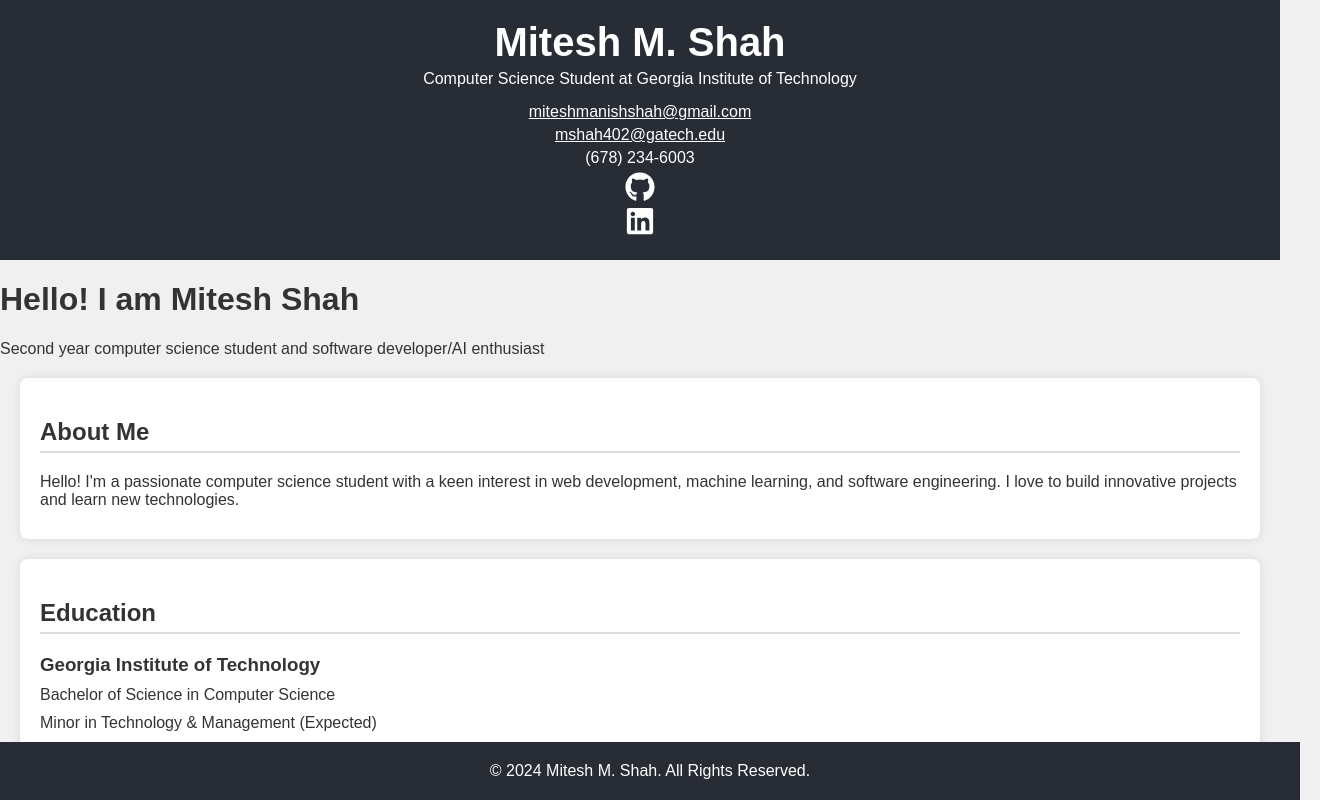
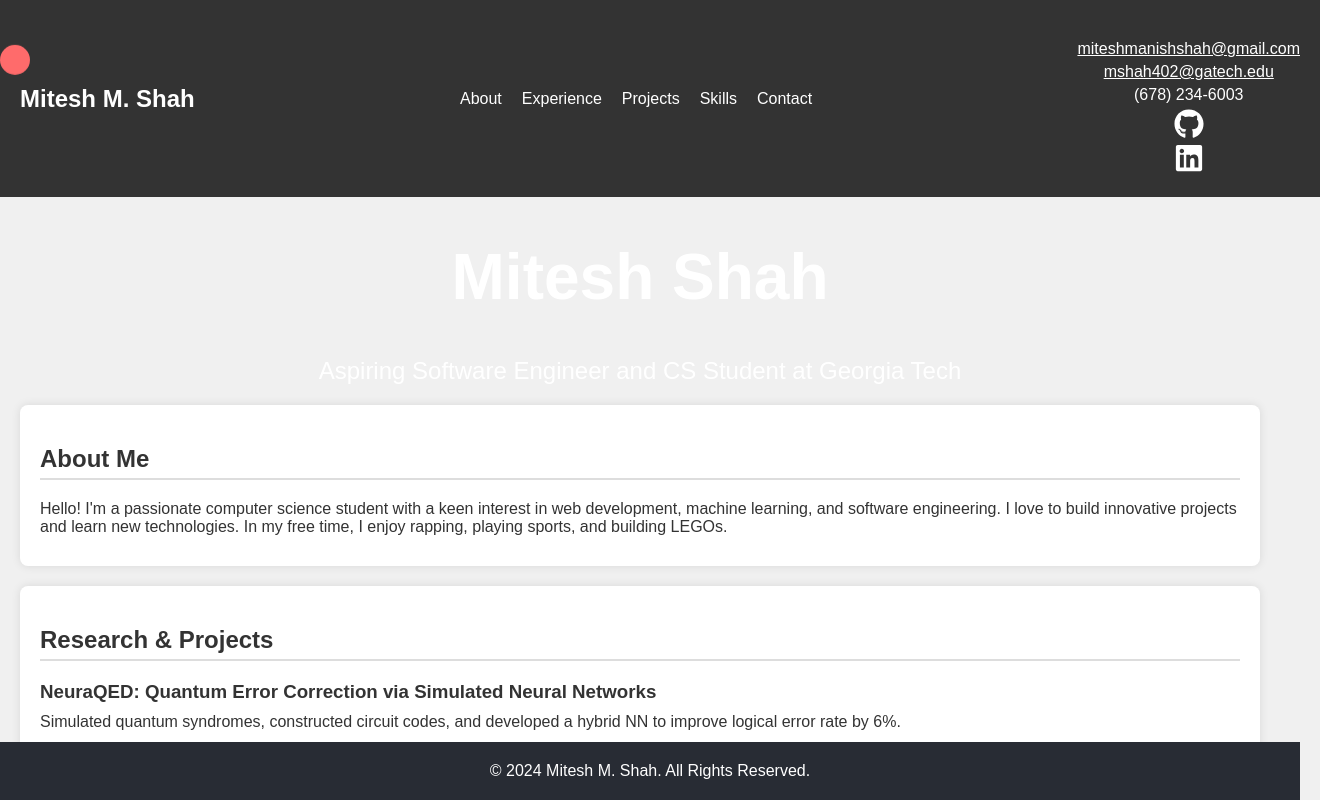
Before and after one commit to StudioMitesh/my-website, a React (Create React App) app: page / in a window 1280 px wide. Shown: the top 800 px of the page, 1320 px wide, since content can reach past the window. Built offline with nearby package versions, Linux system fonts and the light colour scheme.

Commit message:
added the introduction part to page

```diff
--- a/package.json
+++ b/package.json
@@ -1,4 +1,5 @@
 {
+  "homepage": "https://studiomitesh.github.io/my-website",
   "name": "my-website",
   "version": "0.1.0",
   "private": true,
@@ -14,6 +15,8 @@
   },
   "scripts": {
     "start": "react-scripts start",
+    "predeploy": "npm run build",
+    "deploy": "gh-pages -d build",
     "build": "react-scripts build",
     "test": "react-scripts test",
     "eject": "react-scripts eject"
--- a/src/App.css
+++ b/src/App.css
@@ -30,6 +30,10 @@
   display: block;
   color: white;
   margin: 5px 0;
+}
+
+.content {
+  padding: 20px;
 }
 
 .social-links a {
--- a/src/App.js
+++ b/src/App.js
@@ -1,26 +1,25 @@
 import React from 'react';
+import Intro from './components/Intro';
 import Header from './components/Header';
-import Hero from './components/Hero';
+//import Hero from './components/Hero';
 import About from './components/About';
-import Education from './components/Education';
-import Experience from './components/Experience';
+//import Education from './components/Education';
+//import Experience from './components/Experience';
 import Projects from './components/Projects';
-import SkillsAwards from './components/SkillsAwards';
-import Contact from './components/Contact';
+//import SkillsAwards from './components/SkillsAwards';
+//import Contact from './components/Contact';
 import Footer from './components/Footer';
 
 function App() {
   return (
-    <div>
+    <div className="App">
       <Header />
-      <Hero />
-      <About />
-      <Education />
-      <Experience />
-      <Projects />
-      <SkillsAwards />
-      <Contact />
-      <Footer />
+      <Intro />
+      <main>
+        <About />
+        <Projects />
+        <Footer />
+      </main>
     </div>
   );
 }
--- a/src/components/About.js
+++ b/src/components/About.js
@@ -3,7 +3,8 @@
 const About = () => (
   <section className="section" id="about">
     <h2>About Me</h2>
-    <p>Hello! I'm a passionate computer science student with a keen interest in web development, machine learning, and software engineering. I love to build innovative projects and learn new technologies.</p>
+    <p>Hello! I'm a passionate computer science student with a keen interest in web development, machine learning, and software engineering.
+      I love to build innovative projects and learn new technologies. In my free time, I enjoy rapping, playing sports, and building LEGOs.</p>
   </section>
 );
 
--- a/src/components/Header.js
+++ b/src/components/Header.js
@@ -1,11 +1,19 @@
 import React from 'react';
+import './header.css';
 import { FaGithub, FaLinkedin } from 'react-icons/fa';
 
 function Header() {
   return (
     <header className="header">
-      <h1>Mitesh M. Shah</h1>
-      <p>Computer Science Student at Georgia Institute of Technology</p>
+      <div className="header-content">
+        <h1 className="header-title">Mitesh M. Shah</h1>
+        <nav className="header-nav">
+          <a href="#about">About</a>
+          <a href="#experience">Experience</a>
+          <a href="#projects">Projects</a>
+          <a href="#skills">Skills</a>
+          <a href="#contact">Contact</a>
+        </nav>
         <div className="contact-info">
         <a href="mailto:miteshmanishshah@gmail.com">miteshmanishshah@gmail.com</a>
         <a href="mailto:mshah402@gatech.edu">mshah402@gatech.edu</a>
@@ -19,6 +27,7 @@
             </a>
           </div>
         </div>
+      </div>
     </header>
   );
 }
--- /dev/null
+++ b/src/components/Intro.js
@@ -0,0 +1,14 @@
+import React from 'react';
+import './intro.css';
+
+const Intro = () => {
+  return (
+    <div className="intro-container">
+      <div className="bouncing-ball"></div>
+      <h1 className="intro-name">Mitesh Shah</h1>
+      <p className="intro-tagline">Aspiring Software Engineer and CS Student at Georgia Tech</p>
+    </div>
+  );
+};
+
+export default Intro;
--- /dev/null
+++ b/src/components/header.css
@@ -0,0 +1,33 @@
+.header {
+    width: 100%;
+    padding: 20px;
+    background-color: #333;
+    color: #fff;
+  }
+
+  .header-content {
+    display: flex;
+    justify-content: space-between;
+    align-items: center;
+  }
+
+  .header-title {
+    font-size: 1.5em;
+    margin: 0;
+  }
+
+  .header-nav {
+    display: flex;
+    gap: 20px; /* Space between nav items */
+  }
+
+  .header-nav a {
+    color: #fff;
+    text-decoration: none;
+    font-size: 1em;
+    transition: color 0.3s;
+  }
+
+  .header-nav a:hover {
+    color: #ff6b6b; /* Change this to your desired hover color */
+  }
--- /dev/null
+++ b/src/components/intro.css
@@ -0,0 +1,49 @@
+.intro {
+  display: flex;
+  justify-content: center;
+  align-items: center;
+  height: 100vh;
+  background: linear-gradient(45deg, #3a1c71, #d76d77, #ffaf7b);
+  color: white;
+  text-align: center;
+}
+
+.intro-container {
+  text-align: center;
+  color: #fff;
+}
+
+.intro-name {
+  font-size: 4em;
+  animation: slideIn 1.5s ease-out;
+}
+
+.intro-tagline {
+  font-size: 1.5em;
+  margin-top: 10px;
+  animation: fadeIn 2s ease-in-out 1.5s;
+}
+
+@keyframes slideIn {
+  from { transform: translateY(-100px); opacity: 0; }
+  to { transform: translateY(0); opacity: 1; }
+}
+
+@keyframes fadeIn {
+  from { opacity: 0; }
+  to { opacity: 1; }
+}
+
+.bouncing-ball {
+  position: absolute;
+  width: 30px;
+  height: 30px;
+  background-color: #ff6b6b;
+  border-radius: 50%;
+  animation: bounce 4s infinite;
+}
+
+@keyframes bounce {
+  0%, 100% { transform: translateY(0); }
+  50% { transform: translateY(-200px); }
+}
```
Also changed, not shown: src/components/about.css (added, +15 -0 lines). Lines whose indentation alone changed are shown as unchanged.
